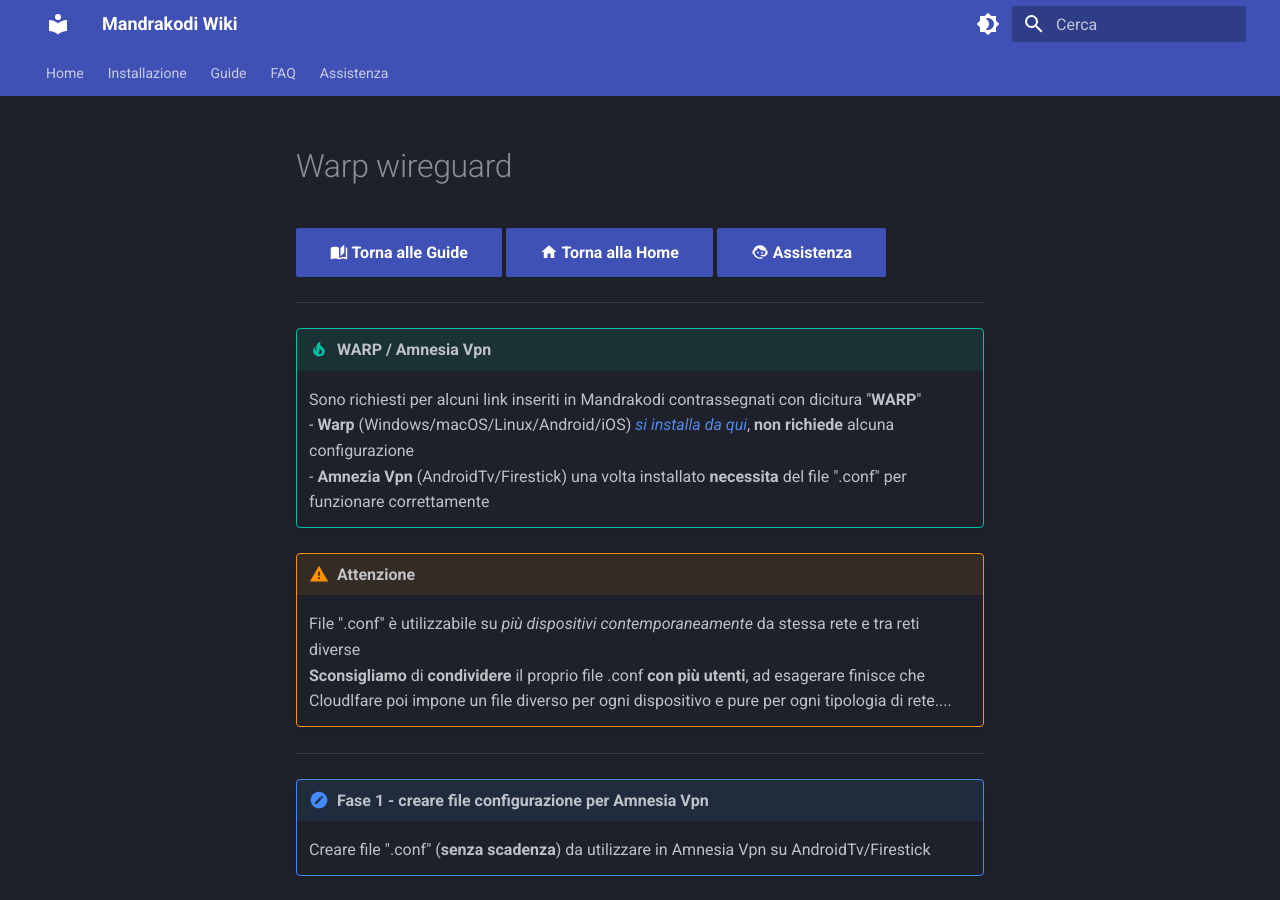
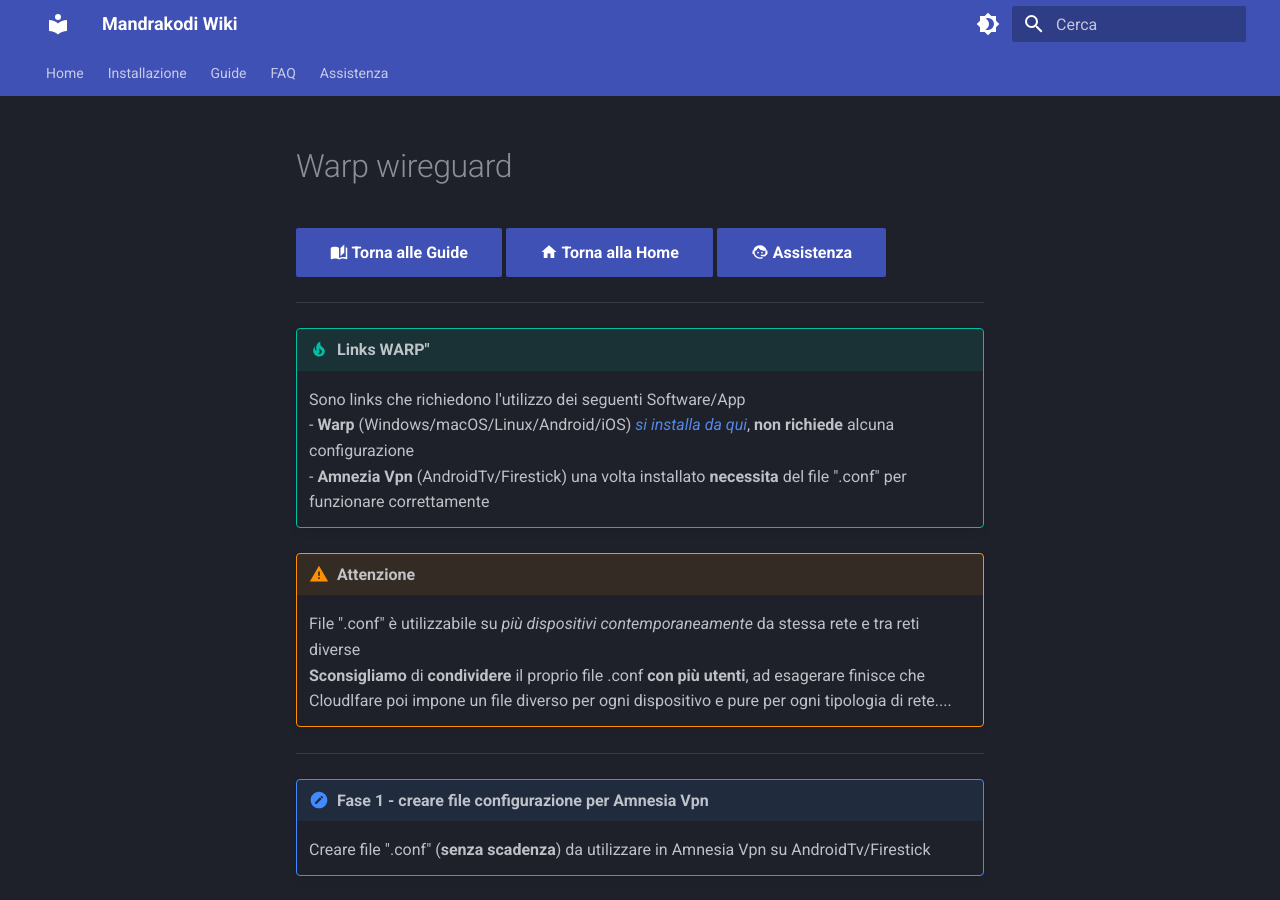
Before and after one commit to campipaolo/Mandrakodi-Wiki, an MkDocs documentation site: the page built from docs/guide/warp_wireguard.md, in a window 1280 px wide and 900 px high. Built offline with MkDocs 1.6.1 and Material for MkDocs 9.7.7, drawn with Linux system fonts in a browser that asks for light colours.

Commit message:
warp
rev

```diff
--- a/docs/guide/warp_wireguard.md
+++ b/docs/guide/warp_wireguard.md
@@ -2,8 +2,8 @@
 
 ------
 
-!!! tip "WARP / Amnesia Vpn"
-    Sono richiesti per alcuni link inseriti in Mandrakodi contrassegnati con dicitura  "**WARP**"  <br>    - **Warp** (Windows/macOS/Linux/Android/iOS) *[si installa da qui](https://one.one.one.one)*, **non richiede** alcuna configurazione <br>    - **Amnezia Vpn** (AndroidTv/Firestick) una volta installato **necessita** del file ".conf" per funzionare correttamente
+!!! tip "Links WARP""
+    Sono links che richiedono l'utilizzo dei seguenti  Software/App  <br>    - **Warp** (Windows/macOS/Linux/Android/iOS) *[si installa da qui](https://one.one.one.one)*, **non richiede** alcuna configurazione <br>    - **Amnezia Vpn** (AndroidTv/Firestick) una volta installato **necessita** del file ".conf" per funzionare correttamente
 
 !!! warning "Attenzione"
     File ".conf" è utilizzabile su *più dispositivi contemporaneamente* da stessa rete e tra reti diverse <br> **Sconsigliamo** di **condividere** il proprio file .conf **con più utenti**, ad esagerare finisce che Cloudlfare poi impone un   file diverso per ogni dispositivo e pure per ogni tipologia di rete....
```
